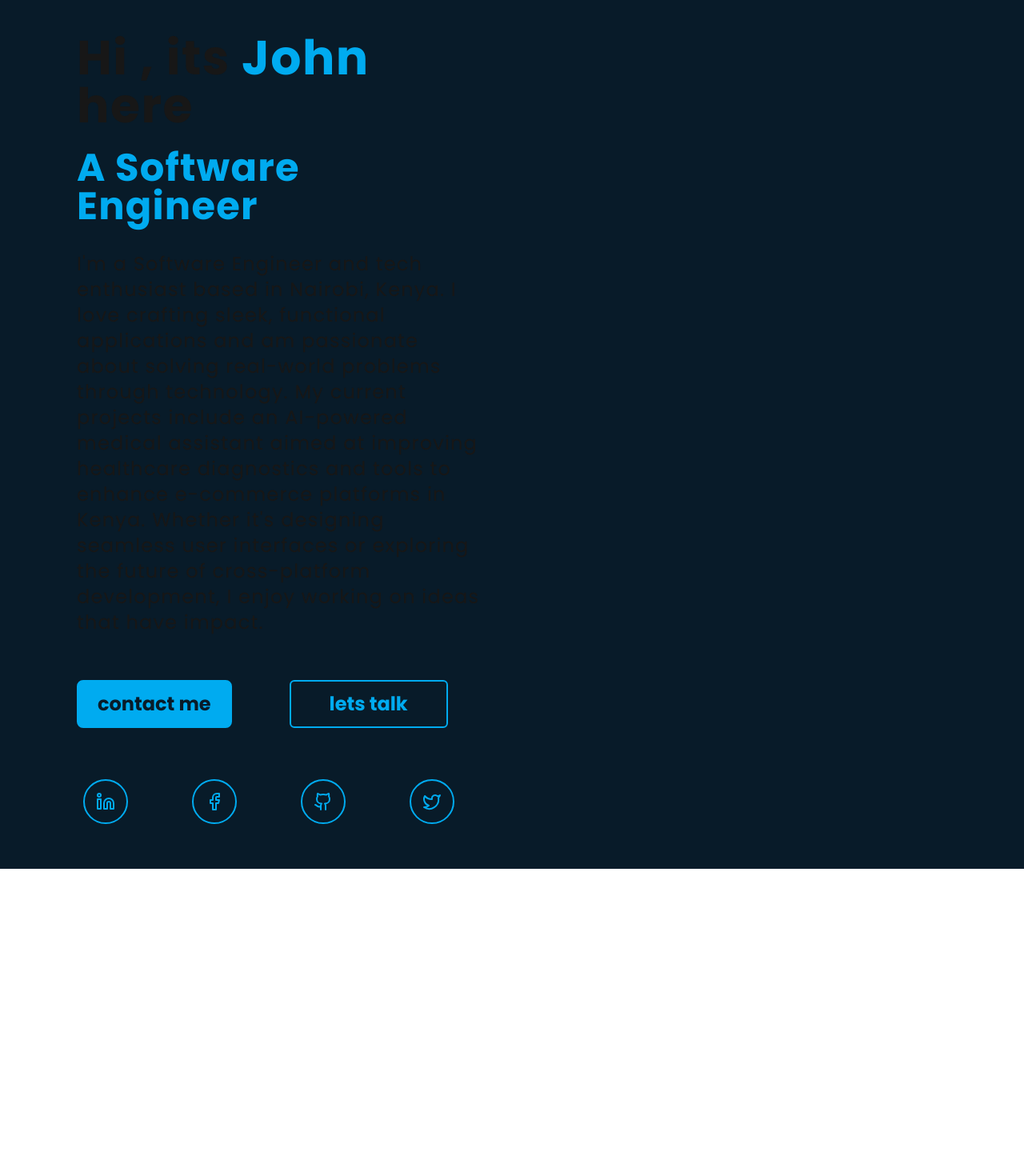
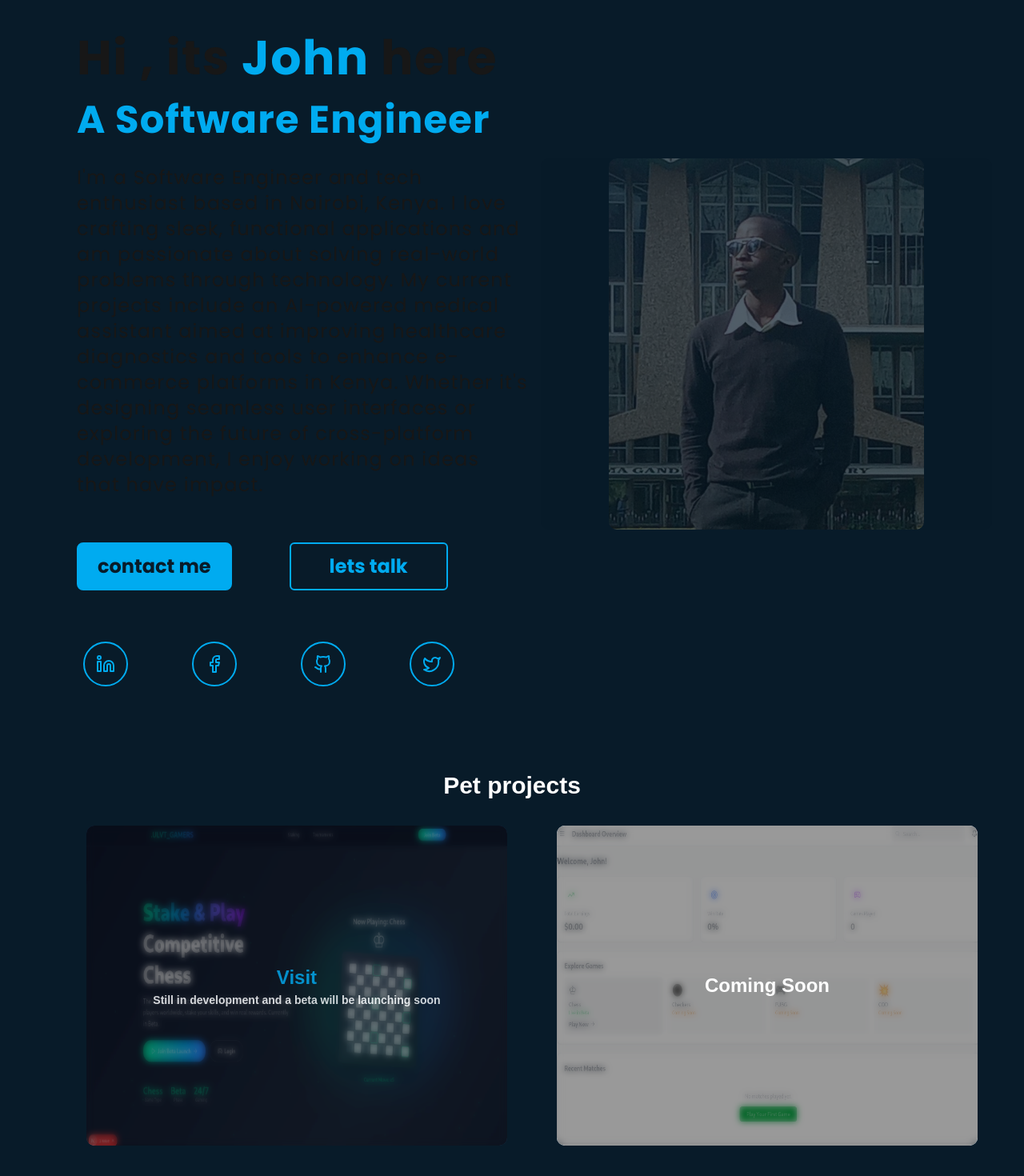
Before and after one commit to John-hack321/okello_repository_portfolio, a Next.js app: page / in a window 1280 px wide. Shown: the part 126-1596 px from the top of the page at 80% size. Before the commit the page ends 1212 px from the top, so only its background shows below. Built offline with nearby package versions, Linux system fonts and the light colour scheme.

Commit message:
modified my repo

```diff
--- a/app/components/home.tsx
+++ b/app/components/home.tsx
@@ -1,4 +1,3 @@
-"use client";
 import { Poppins } from "next/font/google";
 
 import React from "react";
@@ -6,6 +5,7 @@ import { Linkedin, LinkedinIcon } from "lucide-react";
 import { GithubIcon } from "lucide-react";
 import { FacebookIcon } from "lucide-react";
 import { TwitterIcon } from "lucide-react";
+import '../cssFiles/home.css';
 
 //import "../cssFiles/btn.css";
 
@@ -27,9 +27,8 @@ function HomeComp() {
 
   return (
     <div
-      className={`flex md:w-1/2 lg:w-1/2 pl-10 pr-10 pb-10 pt-2 sm:w-full  min-h-[500px] ${poppins.className}`}
-    >
-      <div className="bg-transparent p-4 flex ml-10 flex-col space-y-6">
+      className={`home-container flex md:w-full lg:w-full pl-10 pr-10 pb-10 pt-2 sm:w-full  min-h-[500px] ${poppins.className}`}>
+      <div className="text-content bg-transparent p-4 flex ml-10 flex-col space-y-6">
         <h1
           className={`text-6xl  font-bold mt-10 tracking-wide ${poppins.className} `}
         >
@@ -92,26 +91,12 @@ function HomeComp() {
           ))}
         </div>
       </div>
-      <div className=""></div>
+      <div className="image-container">
+        <img src="/videos/john.jpg" alt="John Otieno" className="profile-image" />
+        <div className="blue-overlay"></div>
+      </div>
     </div>
   );
 }
 
 export default HomeComp;
-
-{
-  /*
-     <a href="">
-            <FacebookIcon />
-          </a>
-          <a href="">
-            <GithubIcon />
-          </a>
-          <a href="">
-            <TwitterIcon />
-          </a>
-          <a href="">
-            <LinkedinIcon />
-          </a>
-  */
-}
--- /dev/null
+++ b/app/components/portfolio.tsx
@@ -0,0 +1,38 @@
+
+import React from 'react';
+import '../cssFiles/portfolio.css';
+
+const Portfolio = () => {
+  return (
+    <div className="portfolio-container flex flex-col items-center gap-6">
+      <h2 className="text-3xl font-bold text-white">Pet projects</h2>
+      <div className="flex gap-3 p-2">
+        <div className="portfolio-right">
+          <div className="project-card">
+            <a href="#" target="_blank" rel="noopener noreferrer">
+              <img src="/images/exmple_proj.png" alt="Example Project" className="h-100 project-image" />
+              <div className="overlay">
+                <div className="overlay-text">
+                  <span className="visit-link">Visit</span>
+                  <p className="text-sm">Still in development and a beta will be launching soon</p>
+                </div>
+              </div>
+            </a>
+          </div>
+        </div>
+        <div className="portfolio-right">
+          <div className="project-card">
+            <a href="#" target="_blank" rel="noopener noreferrer">
+              <img src="/images/example_proj2.png" alt="Coming Soon" className="h-100 project-image" />
+              <div className="overlay">
+                <div className="overlay-text">Coming Soon</div>
+              </div>
+            </a>
+          </div>
+        </div>
+      </div>
+    </div>
+  );
+};
+
+export default Portfolio;
--- /dev/null
+++ b/app/cssFiles/home.css
@@ -0,0 +1,37 @@
+.home-container {
+    display: flex;
+    align-items: center;
+}
+
+.text-content {
+    flex: 1;
+}
+
+.image-container {
+    flex: 1;
+    display: flex;
+    justify-content: center;
+    align-items: center;
+    position: relative;
+}
+
+.profile-image {
+    width: 70%;
+    border-radius: 10px;
+}
+
+.blue-overlay {
+    position: absolute;
+    top: 0;
+    left: 0;
+    width: 100%;
+    height: 100%;
+    background-color: rgba(8, 27, 41, 0.7);
+    border-radius: 10px;
+    opacity: 1;
+    transition: opacity 0.3s ease;
+}
+
+.image-container:hover .blue-overlay {
+    opacity: 0;
+}
--- /dev/null
+++ b/app/cssFiles/portfolio.css
@@ -0,0 +1,83 @@
+.portfolio-container {
+    display: flex;
+    background-color: #081b29;
+    padding: 50px;
+    color: #ededed;
+}
+
+.portfolio-left {
+    flex: 1;
+    display: flex;
+    justify-content: center;
+    align-items: center;
+}
+
+.portfolio-image {
+    width: 80%;
+    border-radius: 10px;
+    border: 3px solid #00abf0;
+}
+
+.portfolio-right {
+    flex: 2;
+    padding-left: 50px;
+}
+
+.project-card {
+    background-color: #112e42;
+    border-radius: 10px;
+    overflow: hidden;
+    transition: transform 0.3s ease;
+    position: relative;
+}
+
+.project-card:hover {
+    transform: translateY(-10px);
+}
+
+.project-image {
+    width: 100%;
+}
+
+.overlay {
+    position: absolute;
+    top: 0;
+    left: 0;
+    width: 100%;
+    height: 100%;
+    background-color: rgba(0, 0, 0, 0.5);
+    backdrop-filter: blur(4px);
+    display: flex;
+    flex-direction: column;
+    justify-content: center;
+    align-items: center;
+    opacity: 0.8;
+    transition: opacity 0.3s ease;
+}
+
+.project-card:hover .overlay {
+    opacity: 1;
+}
+
+.overlay-text {
+    color: #fff;
+    font-size: 24px;
+    font-weight: bold;
+    text-align: center;
+}
+
+.visit-link {
+    color: #00abf0;
+}
+
+@media (max-width: 768px) {
+    .portfolio-container {
+        flex-direction: column;
+        padding: 20px;
+    }
+
+    .portfolio-right {
+        padding-left: 0;
+        margin-top: 30px;
+    }
+}
--- a/app/layout.tsx
+++ b/app/layout.tsx
@@ -13,8 +13,8 @@ const geistMono = Geist_Mono({
 });
 
 export const metadata: Metadata = {
-  title: "Create Next App",
-  description: "Generated by create next app",
+  title: "john okello",
+  description: "John Okello's Portfolio",
 };
 
 export default function RootLayout({
--- a/app/page.tsx
+++ b/app/page.tsx
@@ -1,5 +1,6 @@
 import NavBar from "./components/navBAR";
 import HomeComp from "./components/home";
+import Portfolio from "./components/portfolio"; // Corrected import path
 import React from "react";
 
 export default function Home() {
@@ -7,6 +8,7 @@ export default function Home() {
     <div className="min-h-screen bg-[#081b29]">
       <NavBar />
       <HomeComp />
+      <Portfolio />
     </div>
   );
 }
```
Also changed, not shown: public/images/example_proj2.png (added), public/images/exmple_proj.png (added).
